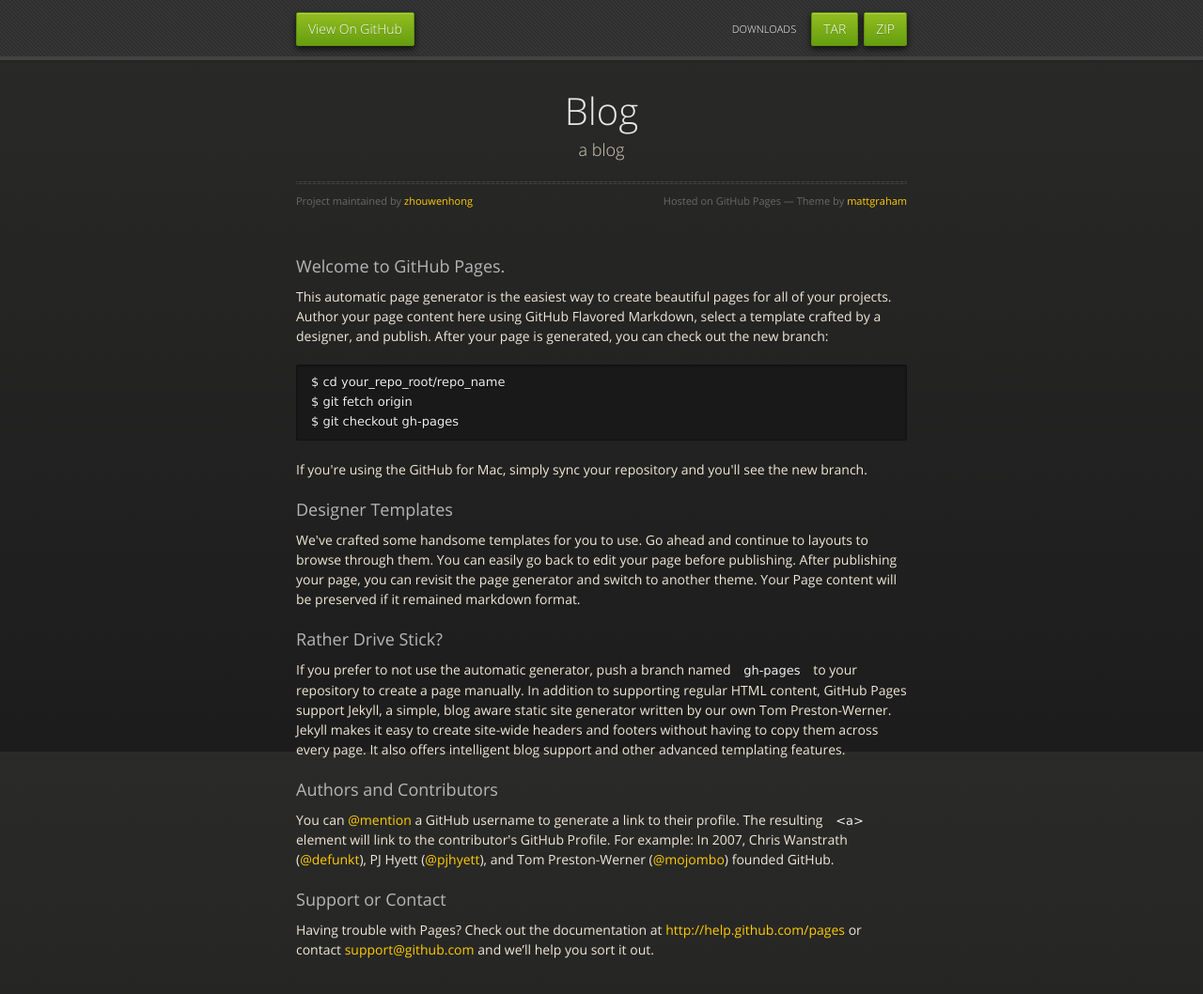
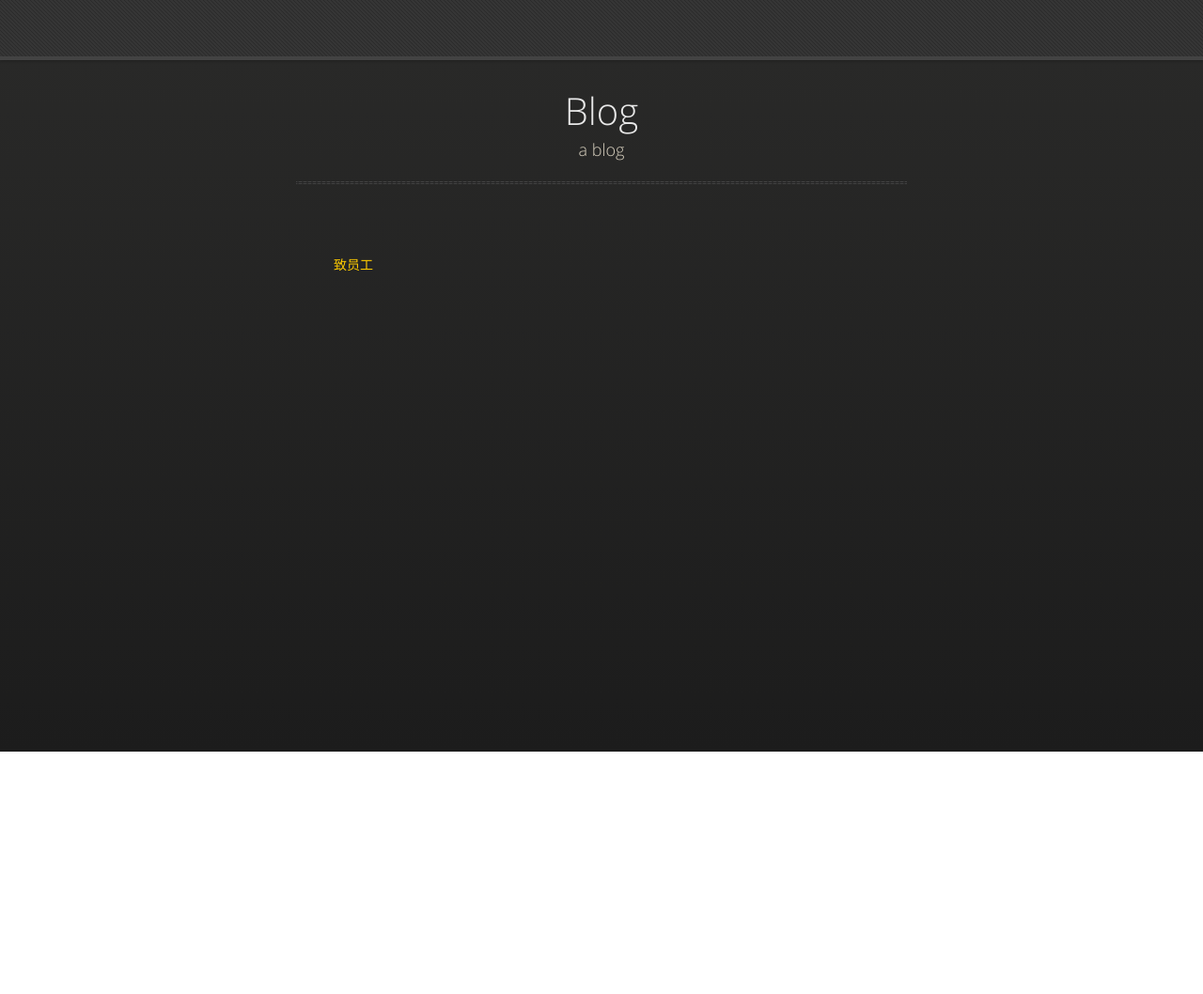
Before and after one commit to ruhong/blog, a plain HTML site: page index.html in a window 1280 px wide. Shown: the whole page at 94% size. After the commit the page ends 800 px from the top, so only its background shows below. Drawn offline with nearby package versions, Linux system fonts and the light colour scheme.

Commit message:
Update index.html

```diff
--- a/index.html
+++ b/index.html
@@ -2,29 +2,17 @@
 <html>
   <head>
     <meta charset="utf-8">
-    <meta http-equiv="X-UA-Compatible" content="chrome=1">
-    <title>Blog by zhouwenhong</title>
+    <title>wenhong's blog</title>
     <link rel="stylesheet" href="stylesheets/styles.css">
-    <link rel="stylesheet" href="stylesheets/pygment_trac.css">
-    <script src="https://ajax.googleapis.com/ajax/libs/jquery/1.7.1/jquery.min.js"></script>
-    <script src="javascripts/respond.js"></script>
     <!--[if lt IE 9]>
       <script src="//html5shiv.googlecode.com/svn/trunk/html5.js"></script>
-    <![endif]-->
-    <!--[if lt IE 8]>
-    <link rel="stylesheet" href="stylesheets/ie.css">
     <![endif]-->
     <meta name="viewport" content="width=device-width, initial-scale=1, user-scalable=no">
 
   </head>
   <body>
       <div id="header">
-        <nav>
-          <li class="fork"><a href="https://github.com/zhouwenhong/blog">View On GitHub</a></li>
-          <li class="downloads"><a href="https://github.com/zhouwenhong/blog/zipball/master">ZIP</a></li>
-          <li class="downloads"><a href="https://github.com/zhouwenhong/blog/tarball/master">TAR</a></li>
-          <li class="title">DOWNLOADS</li>
-        </nav>
+
       </div><!-- end header -->
 
     <div class="wrapper">
@@ -34,41 +22,16 @@
           <h1>Blog</h1>
           <p>a blog</p>
           <hr>
-          <span class="credits left">Project maintained by <a href="https://github.com/zhouwenhong">zhouwenhong</a></span>
-          <span class="credits right">Hosted on GitHub Pages &mdash; Theme by <a href="https://twitter.com/michigangraham">mattgraham</a></span>
         </div>
 
-        <h3>
-<a name="welcome-to-github-pages" class="anchor" href="#welcome-to-github-pages"><span class="octicon octicon-link"></span></a>Welcome to GitHub Pages.</h3>
+        <div id="container">
+          <nav>
+            <ul>
+              <li><a href="employee.html" target="_blank">致员工</a></li>
+            </ul>
+          </nav>
+        </div><!-- end container -->
 
-<p>This automatic page generator is the easiest way to create beautiful pages for all of your projects. Author your page content here using GitHub Flavored Markdown, select a template crafted by a designer, and publish. After your page is generated, you can check out the new branch:</p>
-
-<pre><code>$ cd your_repo_root/repo_name
-$ git fetch origin
-$ git checkout gh-pages
-</code></pre>
-
-<p>If you're using the GitHub for Mac, simply sync your repository and you'll see the new branch.</p>
-
-<h3>
-<a name="designer-templates" class="anchor" href="#designer-templates"><span class="octicon octicon-link"></span></a>Designer Templates</h3>
-
-<p>We've crafted some handsome templates for you to use. Go ahead and continue to layouts to browse through them. You can easily go back to edit your page before publishing. After publishing your page, you can revisit the page generator and switch to another theme. Your Page content will be preserved if it remained markdown format.</p>
-
-<h3>
-<a name="rather-drive-stick" class="anchor" href="#rather-drive-stick"><span class="octicon octicon-link"></span></a>Rather Drive Stick?</h3>
-
-<p>If you prefer to not use the automatic generator, push a branch named <code>gh-pages</code> to your repository to create a page manually. In addition to supporting regular HTML content, GitHub Pages support Jekyll, a simple, blog aware static site generator written by our own Tom Preston-Werner. Jekyll makes it easy to create site-wide headers and footers without having to copy them across every page. It also offers intelligent blog support and other advanced templating features.</p>
-
-<h3>
-<a name="authors-and-contributors" class="anchor" href="#authors-and-contributors"><span class="octicon octicon-link"></span></a>Authors and Contributors</h3>
-
-<p>You can <a href="https://github.com/blog/821" class="user-mention">@mention</a> a GitHub username to generate a link to their profile. The resulting <code>&lt;a&gt;</code> element will link to the contributor's GitHub Profile. For example: In 2007, Chris Wanstrath (<a href="https://github.com/defunkt" class="user-mention">@defunkt</a>), PJ Hyett (<a href="https://github.com/pjhyett" class="user-mention">@pjhyett</a>), and Tom Preston-Werner (<a href="https://github.com/mojombo" class="user-mention">@mojombo</a>) founded GitHub.</p>
-
-<h3>
-<a name="support-or-contact" class="anchor" href="#support-or-contact"><span class="octicon octicon-link"></span></a>Support or Contact</h3>
-
-<p>Having trouble with Pages? Check out the documentation at <a href="http://help.github.com/pages">http://help.github.com/pages</a> or contact <a href="mailto:support@github.com">support@github.com</a> and we’ll help you sort it out.</p>
       </section>
 
     </div>
```
